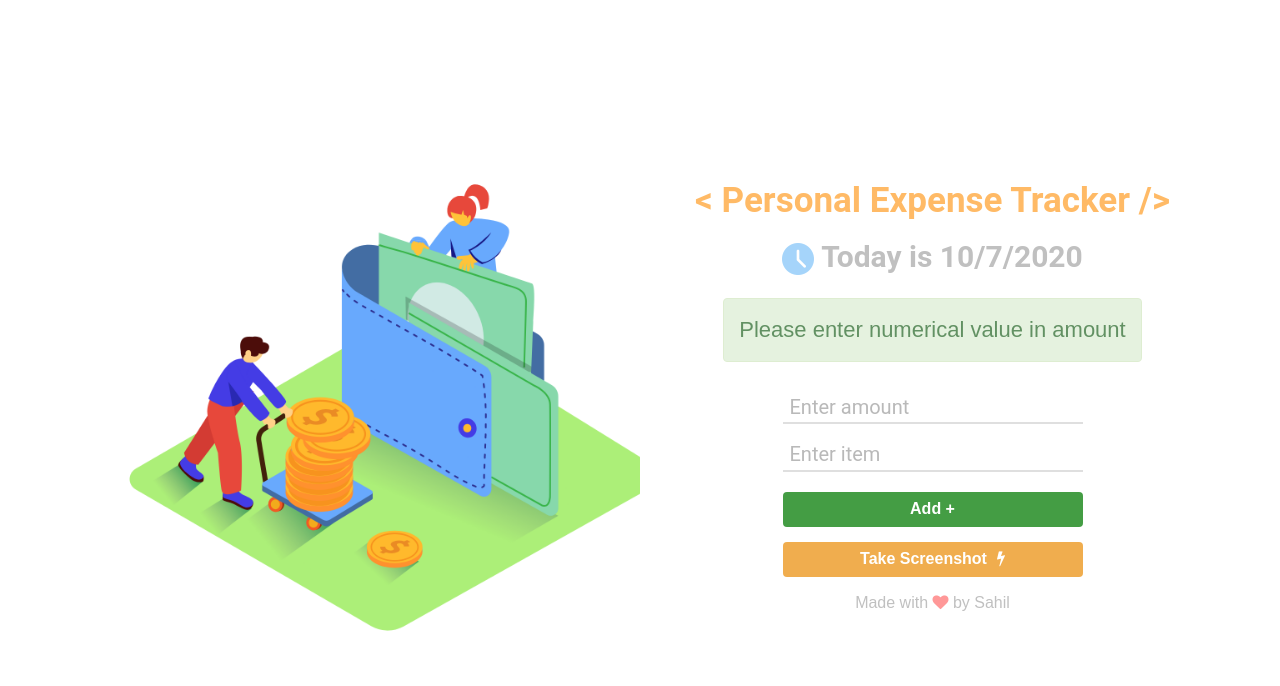
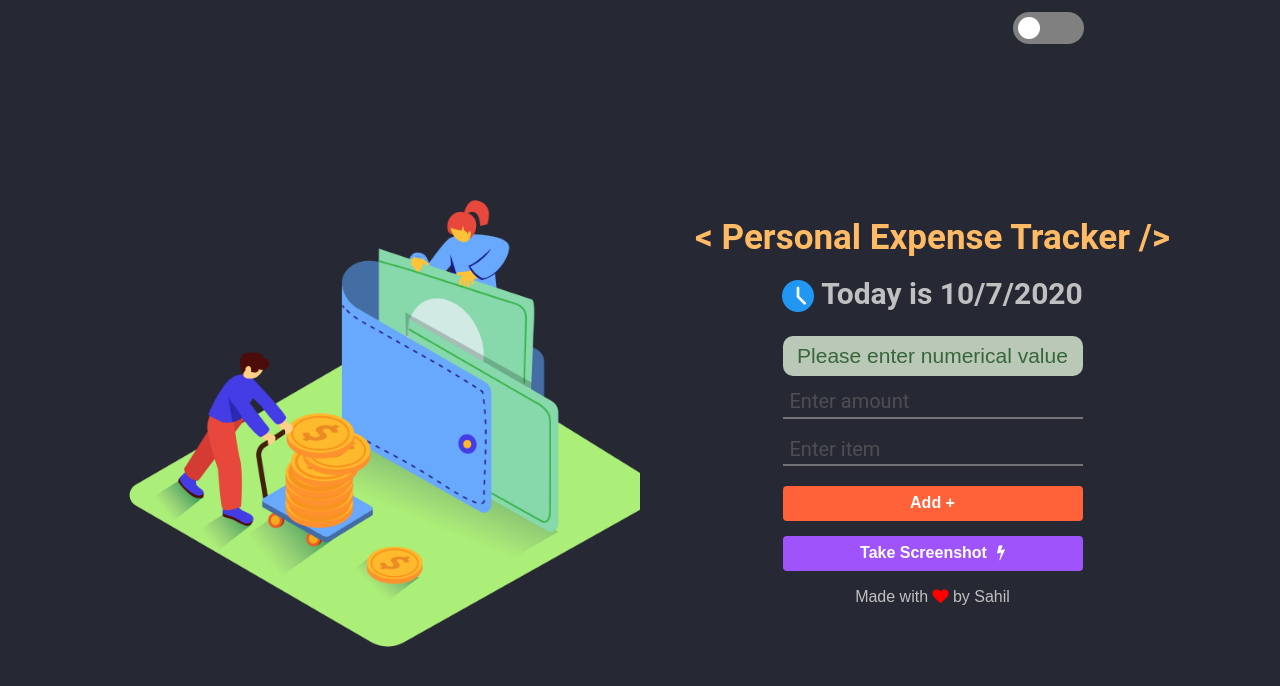
Before and after one commit to hksahil/expense-tracker, a plain HTML site: page index.html in a window 1280 px wide. Both pictures are taken after typing "Sample", "Sample" into the empty fields and a click on the button "Add +". Drawn offline with nearby package versions, Linux system fonts and the light colour scheme; a web font is replaced by a local one.

Commit message:
Add files via upload

```diff
--- a/index.html
+++ b/index.html
@@ -52,6 +52,95 @@
         padding: 0;
         margin: 0;
       }
+      #nav {
+        display: flex;
+        flex-direction: row-reverse;
+        margin: 12px;
+      }
+      .toggle-btn {
+        width: 71px;
+        height: 32px;
+        background-color: gray;
+        border-radius: 30px;
+        padding: 5px;
+        /* to make the animation smooth */
+        transition: all 300ms ease-in-out;
+      }
+
+      .toggle-btn.active {
+        background-color: #00acee;
+      }
+
+      .toggle-btn.active > .inner-circle {
+        margin-left: 37px;
+      }
+
+      .toggle-btn > .inner-circle {
+        width: 22px;
+        height: 22px;
+        background: #fff;
+        border-radius: 50%;
+        transition: all 300ms ease-in-out;
+      }
+      /* dark mode starts*/
+
+      body,
+      #wrapper,
+      #left,
+      #right {
+        background-color: #262833 !important;
+      }
+
+      #heading_dark {
+        color: #7e8ce0 !important;
+      }
+
+      input {
+        background-color: #262833 !important;
+      }
+
+      .btn-warning {
+        background-color: #9f54fb !important;
+        border-color: #9f54fb !important;
+      }
+
+      .btn-success {
+        background-color: #ff6238 !important;
+        border-color: #ff6238 !important;
+      }
+
+      #inputAmount,
+      #inputText {
+        color: white !important;
+      }
+
+      .dynamictable {
+        background-color: #4a4e64 !important;
+        color: #c0c0c0 !important;
+        border-radius: 7px !important;
+        box-shadow: 0 5px 25px rgba(0, 0, 0, 0.25) !important;
+      }
+
+      .table > tbody > tr > td,
+      .table > tbody > tr > th,
+      .table > tfoot > tr > td,
+      .table > tfoot > tr > th,
+      .table > thead > tr > td,
+      .table > thead > tr > th {
+        padding: 8px;
+        line-height: 1.42857143;
+        vertical-align: top;
+        border-top: 1px solid #1f2029;
+      }
+      #date > img {
+        opacity: 1 !important;
+      }
+
+      #inputAmount:focus,
+      #inputText:focus {
+        border-bottom: 2px solid #acef78 !important;
+      }
+      /* dark mode ends*/
 
       #inputAmount:focus,
       #inputText:focus {
@@ -106,10 +195,14 @@
 
       .totaldiv {
         min-width: 300px;
-        font-size: 22px;
+        font-size: 21px;
         font-family: sans-serif;
         text-align: center;
+        border-radius: 10px;
         opacity: 0.8;
+        color: #3c763d;
+        background-color: #dff0d8;
+        padding: 5px;
       }
 
       .dateparent {
@@ -160,14 +253,20 @@
 
         #date > img {
           object-fit: contain;
-          height: 30px;
+          height: 25px;
           margin-right: 7px;
           opacity: 0.4;
+          margin-top: -2px;
         }
 
         .mainimg {
           object-fit: contain;
           height: 277px;
+          margin-top: -21px;
+        }
+        #footer {
+          margin: 0 !important;
+          padding: 0 !important;
         }
 
         #left {
@@ -191,6 +290,9 @@
       @media only screen and (min-width: 1024px) {
         /* If the screen size is over 1024px wide. */
 
+        #nav {
+          margin-right: 141px;
+        }
         #inputAmount,
         #inputText {
           border: none;
@@ -235,7 +337,7 @@
         #left {
           display: flex;
           align-items: center;
-          height: 100vh;
+          height: 90vh;
           padding: 0 !important;
           margin: 0 !important;
         }
@@ -245,7 +347,7 @@
           flex-direction: column;
           align-items: center;
           justify-content: center;
-          height: 100vh;
+          height: 90vh;
           background-color: white;
           padding: 0 !important;
           margin: 0 !important;
@@ -263,6 +365,12 @@
   <body>
     <div class="container">
       <div id="wrapper" class="row">
+        <div id="nav">
+          <div class="toggle-btn" onclick="this.classList.toggle('active')">
+            <div class="inner-circle"></div>
+          </div>
+        </div>
+
         <div id="left" class="col-md-6 col-sm-12 col-xs-12">
           <img src="wallet.png" class="mainimg" />
         </div>
@@ -290,8 +398,7 @@
           </button>
           <p id="footer">
             Made with
-            <i class="fa fa-heart" style="color: red; opacity: 0.4"></i> by
-            Sahil
+            <i class="fa fa-heart" style="color: red"></i> by Sahil
           </p>
         </div>
       </div>
@@ -338,7 +445,7 @@
           console.log("im in else statement");
           //Displaying total
           if (isNaN(typednumber)) {
-            totalresultElement.innerHTML = `<div class=" totaldiv alert alert-success" role="alert">Please enter numerical value in amount</div>`;
+            totalresultElement.innerHTML = `<div class=" totaldiv " role="alert">Please enter numerical value</div>`;
           } else {
             let expenseObject = {};
             expenseObject.value = typednumber;
@@ -349,7 +456,7 @@
             total = total + convertedTypedNumber;
             console.log(total);
 
-            totalresultElement.innerHTML = `<div class=" totaldiv alert alert-success" role="alert">Total spendings is &#8377; ${total}</div>`;
+            totalresultElement.innerHTML = `<div class=" totaldiv " role="alert">Total spendings is &#8377; ${total}</div>`;
           }
 
           //Displaying items
```
